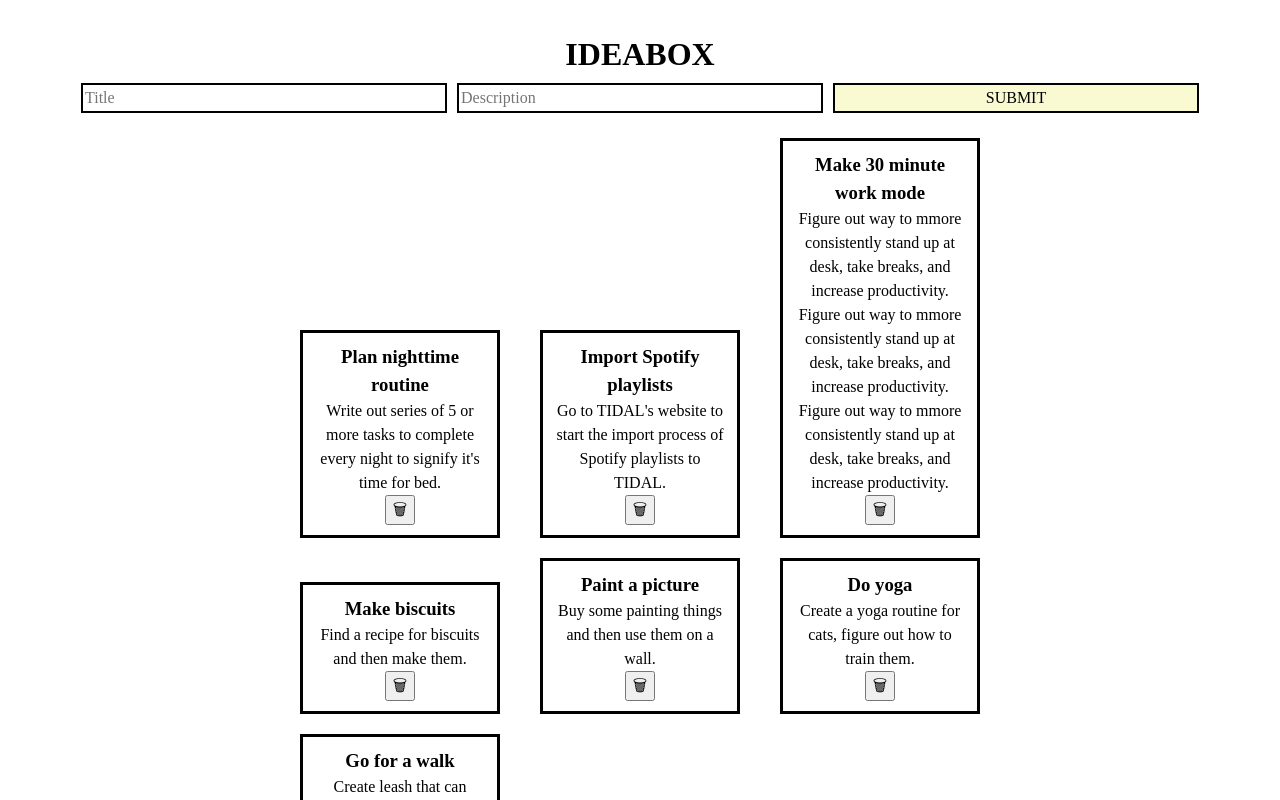
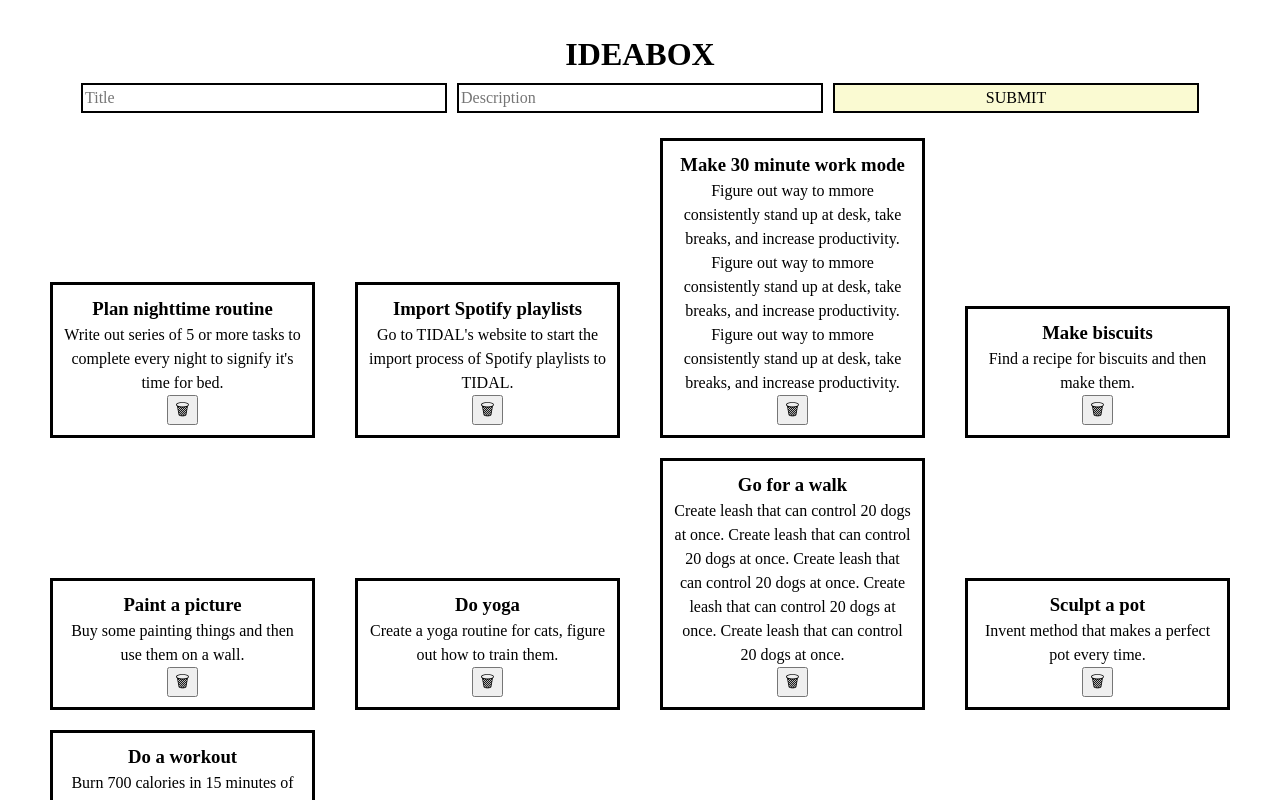
Before and after one commit to colefiscus/playground, a React (Create React App) app: page / in a window 1280 px wide. Shown: the top 800 px of the page. Built offline with nearby package versions, Linux system fonts and the light colour scheme.

Commit message:
Change columns to auto-fill on grid

```diff
--- a/src/Ideas.js
+++ b/src/Ideas.js
@@ -30,7 +30,7 @@ const IdeasContainer = styled.section`
   /* grid-auto-flow: column; ~~ Add column-based flow ~~ */
   justify-content: center;
   align-items: end;
-  grid-template-columns: repeat(3, 200px);
+  grid-template-columns: repeat(auto-fill, minmax(250px, 1fr));
   /* grid-template-columns: 300px 300px 300px; ~~ Pixel-based columns ~~ */
   /* grid-template-columns: 20% 50% 30%; ~~ Percentage-based columns ~~ */
   gap: 20px 40px;
```
